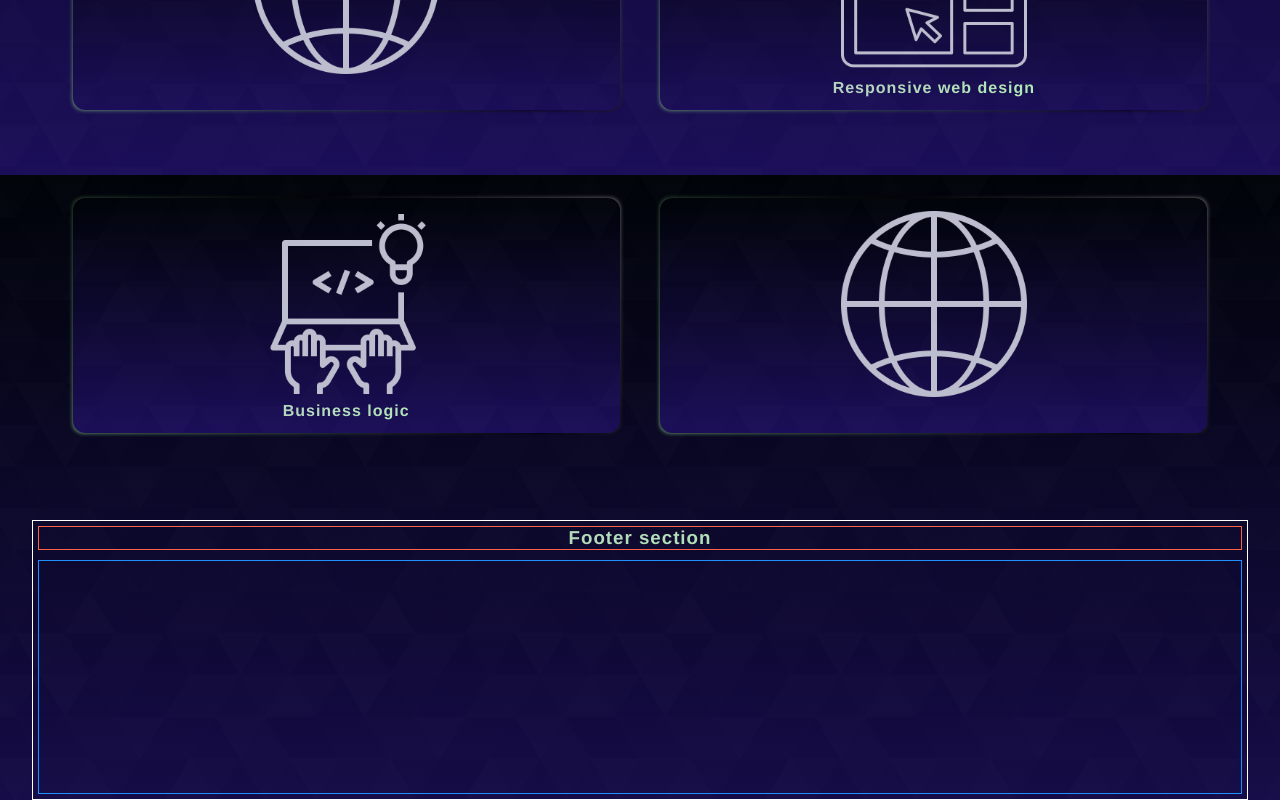
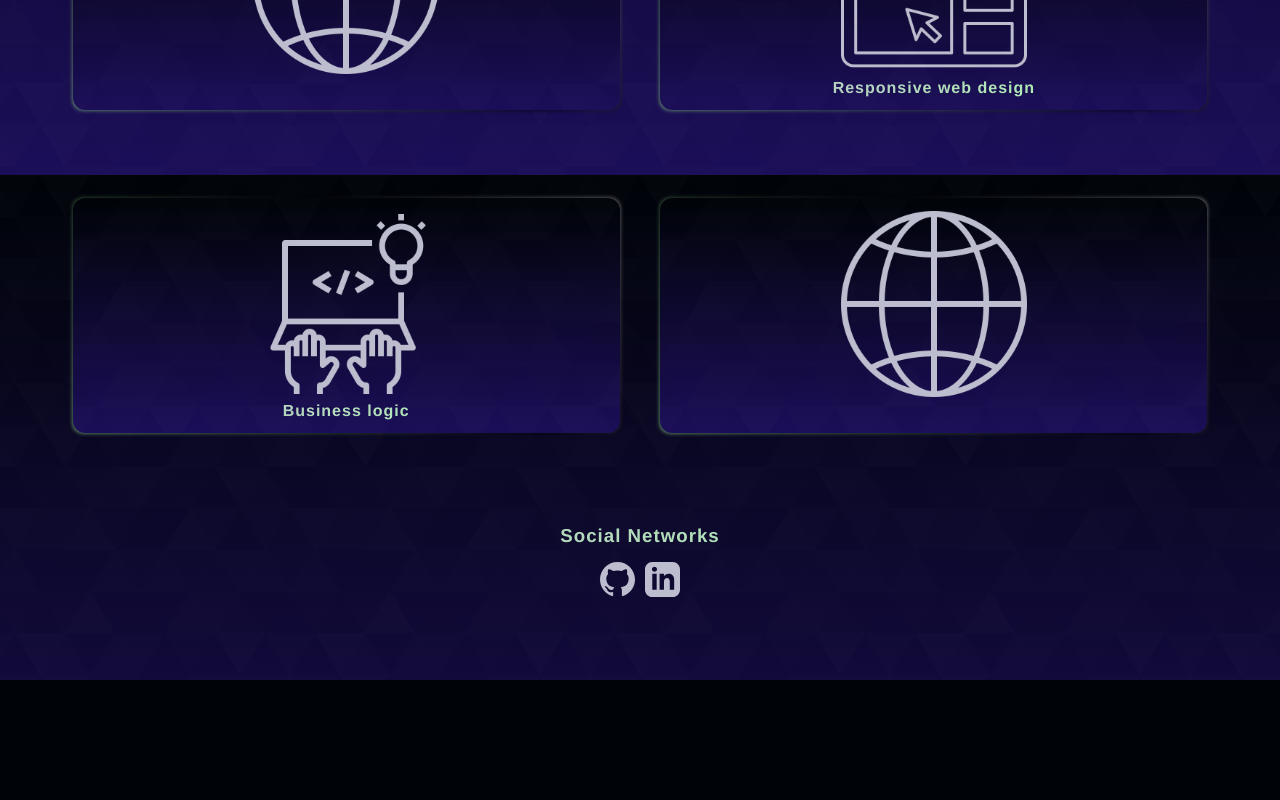
Before and after one commit to derwin9227/first-landing-page, a React (Vite) app: page / in a window 1280 px wide. Shown: the part 1425-2225 px from the top of the page. After the commit the page ends 2105 px from the top, so only its background shows below. Built offline with nearby package versions, Linux system fonts and the light colour scheme.

Commit message:
build footer links to social networks

```diff
--- a/src/components/footer/Footer.jsx
+++ b/src/components/footer/Footer.jsx
@@ -1,13 +1,14 @@
-import React from 'react'
+import {github, linkedin} from '../../img';
 
 const Footer = () => {
   return (
     <section className='footer' id='footer'>
       <h3 className="footer__heading heading">
-        Footer section
+        Social Networks
       </h3>
       <div className="footer__items">
-
+        <a href='https://www.linkedin.com/in/derwin-hernandez-36bb11262/' target='_blank'><img src={github} alt="github logo" /></a>
+        <a href='https://github.com/derwin9227' target='_blank'><img src={linkedin} alt="linkedin logo" /></a>
       </div>
     </section>
   )
--- a/src/img/index.js
+++ b/src/img/index.js
@@ -9,6 +9,8 @@ export {default as css3} from './css3.svg';
 export {default as javascript} from './javascript.svg';
 export {default as react} from './react-2.svg';
 export {default as sass} from './sass-1.svg';
+export {default as github} from './github.svg';
+export {default as linkedin} from './linkedin.svg';
 
 export {default as natours} from './natours.jpg';
 export {default as gpt3} from './gpt3.jpg';
--- a/src/sass/sections/_about.scss
+++ b/src/sass/sections/_about.scss
@@ -38,7 +38,7 @@
                 z-index: -1;
                 width: 100%;
                 height: 100%;
-                background: linear-gradient(45deg,$color-secondary,  black, white, yellow, green, $color-primary, deeppink, green);
+                background: linear-gradient(45deg, $color-secondary,  black, white, yellow, green, $color-primary, deeppink, green);
                 background-size: 800%;
                 border-radius: 10px;
                 filter: blur(2px);
@@ -50,14 +50,14 @@
                 text-align: center;
                 font-size: 1rem;
             }
+            &:hover img{
+                filter: brightness(0) saturate(90%) invert(90%) sepia(50%) saturate(1000%) hue-rotate(1500deg) brightness(90%) contrast(90%);
+            }
             img{
                 margin: auto;
                 width: 35%;
                 margin-top: 5px;
                 filter: brightness(0) saturate(100%) invert(77%) sepia(13%) saturate(221%) hue-rotate(201deg) brightness(96%) contrast(94%);
-                &:hover{
-                    filter: brightness(0) saturate(90%) invert(90%) sepia(50%) saturate(1000%) hue-rotate(1500deg) brightness(90%) contrast(90%);
-                }
             }
         }
     }
--- a/src/sass/sections/_footer.scss
+++ b/src/sass/sections/_footer.scss
@@ -1,15 +1,15 @@
 .footer{
     font-family: $font;
     width: 95vw;
-    height: 35vh;
-    border: 1px solid white;
+    height: 20vh;
+    //border: 1px solid white;
     margin: auto;
     display: flex;
     flex-direction: column;
     box-sizing: border-box;
 
     &__heading{
-        border: 1px solid tomato;
+        //border: 1px solid tomato;
         margin: 5px;
         display: flex;
         justify-content: center;
@@ -20,8 +20,23 @@
 
     }
     &__items{
-        border: 1px solid dodgerblue;
+        display: flex;
+        //border: 1px solid dodgerblue;
         margin: 5px;
         height: 90%;
+        justify-content: center;
+        a{
+            img{
+                width: 35px;
+                margin: 5px;
+                filter: brightness(0) saturate(100%) invert(77%) sepia(13%) saturate(221%) hue-rotate(201deg) brightness(96%) contrast(94%);
+                &:hover{
+                    padding-bottom: 2px;
+                    transform: scale(1.1);
+                    border-bottom: 1px solid rgba($color-secondary, .2);
+
+                }
+            }
+        }
     }
 }
--- a/src/sass/sections/_home.scss
+++ b/src/sass/sections/_home.scss
@@ -48,9 +48,10 @@
             width: 85%;
             border-radius: 50%;
             box-shadow: 0 0 12px .5px $color-primary;
+            filter: brightness(80%);
         }
         &:hover{
-            filter:blur(3px) brightness(90%);
+            filter: invert(80%) sepia(50%) hue-rotate(150deg) brightness(70%);
         }
     }
 }
```
Also changed, not shown: src/img/github.svg (added), src/img/linkedin.svg (added).
